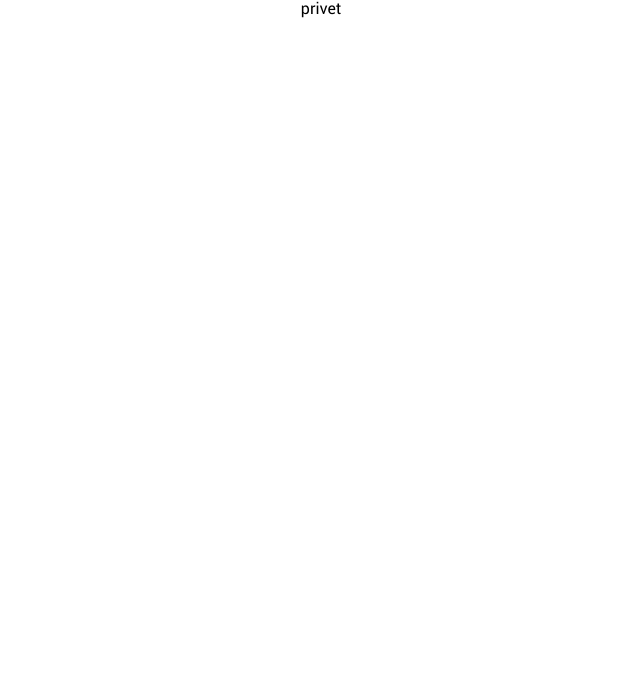
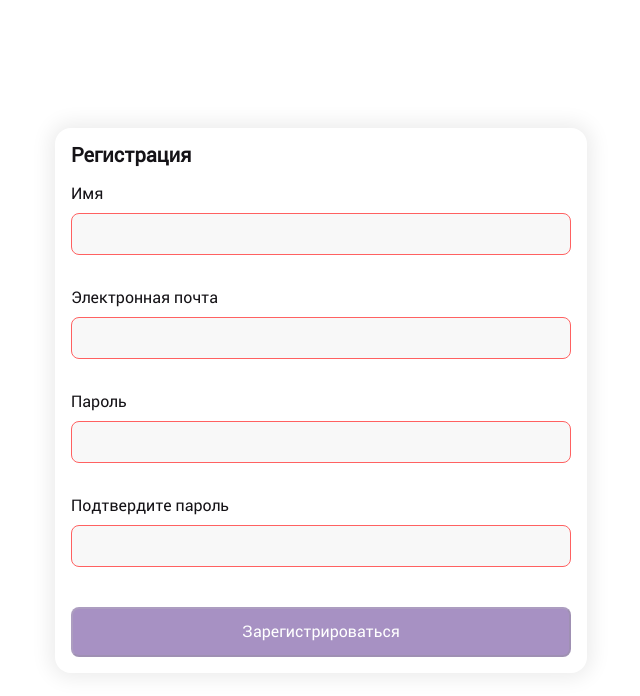
Before and after one commit to Zoytz/for-Antipoff-group, a React (Create React App) app: page /#/register in a window 1280 px wide. Shown: the top 696 px of the page, without its empty margins (319-959 px from the left). Built offline with nearby package versions, Linux system fonts and the light colour scheme.

Commit message:
feat: added UseFormWithValidation, RegisterForm

```diff
--- a/src/components/App/App.tsx
+++ b/src/components/App/App.tsx
@@ -3,16 +3,28 @@ import Form from '../Form/Form';
 import Input from '../Input/Input';
 import Main from '../Main/Main';
 import UserPage from '../UserPage/UserPage';
-import { Routes, Route, useNavigate, Navigate } from 'react-router-dom';
+import { Routes, Route } from 'react-router-dom';
+import ProtectedRoute from '../ProtectedRoute/ProtectedRoute';
+import RegisterForm from '../RegisterForm/RegisterForm';
 
 function App() {
   return (
     <div className="page">
       <Routes>
-        <Route path='/register' element={`privet`} />
+        <Route path='/register' element={<RegisterForm />} />
         <Route path='/login' element={`privet`} />
-        <Route path='/' element={`privet`} />
-        <Route path='/user/:userId' element={`privet`} />
+        <Route path='/' element=
+          {
+            <ProtectedRoute isLoggedIn={false}>
+              <Main />
+            </ProtectedRoute>
+          } />
+        <Route path='/user/:userId' element=
+          {
+            <ProtectedRoute isLoggedIn={false}>
+              <UserPage />
+            </ProtectedRoute>
+          } />
       </Routes>
     </div>
   );
--- a/src/components/Form/Form.css
+++ b/src/components/Form/Form.css
@@ -1,5 +1,5 @@
 .form {
-  margin: 0;
+  margin: auto;
   width: 500px;
   flex: 0 1 auto;
   border-radius: 16px;
@@ -28,3 +28,7 @@
   background-color: #512689;
   margin-top: 24px;
 }
+
+.form__button_type_disabled {
+  opacity: .5;
+}
--- a/src/components/Form/Form.tsx
+++ b/src/components/Form/Form.tsx
@@ -4,14 +4,15 @@ type PropsType = {
   children: ReactNode
   buttonText: string
   title: string
+  isFormValid: boolean
 }
 
-const Form: FC<PropsType> = ({ children, buttonText, title }) => {
+const Form: FC<PropsType> = ({ children, buttonText, title, isFormValid }) => {
   return (
     <form name="register" className="form">
       <h1 className="form__title">{title}</h1>
       { children }
-      <button className="form__button">{buttonText}</button>
+      <button disabled={!isFormValid} className={`form__button ${isFormValid ? "" : "form__button_type_disabled"}`}>{buttonText}</button>
     </form>
   )
 }
--- a/src/components/Input/Input.tsx
+++ b/src/components/Input/Input.tsx
@@ -1,18 +1,20 @@
-import { FC } from 'react';
+import { FC, ChangeEvent } from 'react';
 
 type PropsType = {
   type: string
   error: string
   name: string
   label: string
+  value: string
+  required: boolean
+  onChange: (e: ChangeEvent<HTMLInputElement>) => void
 }
 
-
-const Input: FC<PropsType> = ({ type, error, name, label }) => {
+const Input: FC<PropsType> = ({ type, error, name, label, required, onChange, value }) => {
   return (
     <label htmlFor={name} className="input__label">
       {label}
-      <input type={type} className="input input_type_error" name={name} />
+      <input value={value || ''} onChange={onChange} required={required} type={type} className="input input_type_error" name={name} />
       <span className="input__error input__error_type_visible">{error}</span>
     </label>
   )
--- a/src/components/ProtectedRoute/ProtectedRoute.tsx
+++ b/src/components/ProtectedRoute/ProtectedRoute.tsx
@@ -1,16 +1,15 @@
-import React, {FC, ReactNode} from "react";
+import {FC, ReactElement} from "react";
 import { Navigate } from "react-router-dom";
 
 type PropsType = {
   isLoggedIn: boolean
-  children: ReactNode
+  children: ReactElement
 }
 
-const ProtectedRoute:FC<PropsType> = React.memo(() => {
+const ProtectedRoute: FC<PropsType> = ({isLoggedIn, children}) => {
   return (
-    <></>
-    // isLoggedIn ? children : <Navigate to="/movies" />
+    isLoggedIn ? children : <Navigate to="/register" />
   );
-});
+};
 
 export default ProtectedRoute;
--- /dev/null
+++ b/src/components/RegisterForm/RegisterForm.tsx
@@ -0,0 +1,19 @@
+import Form from '../Form/Form';
+import Input from '../Input/Input';
+import { useFormWithValidation } from '../../hooks/useFormWithValidation';
+
+const RegisterForm = () => {
+
+  const { values, handleChange, isFormValid, resetForm, errors } = useFormWithValidation();
+
+  return (
+    <Form isFormValid={isFormValid} title="Регистрация" buttonText="Зарегистрироваться" >
+      <Input required={true} onChange={handleChange} value={values.name} type="text" label="Имя" error={errors.name} name="name" />
+      <Input required={true} onChange={handleChange} value={values.email} type="email" label="Электронная почта" error={errors.email} name="email" />
+      <Input required={true} onChange={handleChange} value={values.password} type="password" label="Пароль" error={errors.password} name="password" />
+      <Input required={true} onChange={handleChange} value={values.confirm} type="password" label="Подтвердите пароль" error={errors.confirm} name="confirm" />
+    </Form>
+  )
+};
+
+export default RegisterForm;
--- /dev/null
+++ b/src/hooks/useFormWithValidation.ts
@@ -0,0 +1,42 @@
+import { useState, useCallback } from 'react';
+import { ChangeEvent } from 'react';
+
+type useFormWithValidationTypes = {
+  values: Record<string, any>
+  handleChange: (e: ChangeEvent<HTMLInputElement> | ChangeEvent<HTMLSelectElement>) => void
+  errors: Record<string, string>
+  isFormValid: boolean
+  resetForm: (
+    newValues?: Record<string, any>,
+    newErrors?: Record<string, string>,
+    newIsFormValid?: boolean) => void
+}
+
+export function useFormWithValidation ():useFormWithValidationTypes {
+
+  const [values, setValues] = useState({});
+  const [errors, setErrors] = useState({});
+  const [isFormValid, setIsFormValid] = useState(false);
+
+  const handleChange = (e: ChangeEvent<HTMLInputElement> | ChangeEvent<HTMLSelectElement>) => {
+    const input: EventTarget & HTMLInputElement | HTMLSelectElement = e.target;
+    const name: string = input.name;
+    const value: string = input.value;
+    setValues((values) => ({...values, [name]: value}));
+    setErrors((errors) => ({...errors, [name]: input.validationMessage}));
+    if (input.closest('form')) {
+      setIsFormValid(input.closest('form')!.checkValidity());
+    }
+  }
+
+  const resetForm = useCallback((
+    newValues = {},
+    newErrors = {},
+    newIsFormValid = (false)) => {
+    setValues(newValues);
+    setErrors(newErrors);
+    setIsFormValid(newIsFormValid);
+  }, [setValues, setErrors, setIsFormValid]);
+
+  return {values, handleChange, errors, isFormValid, resetForm}
+}
```
Also changed, not shown: src/components/LoginForm/LoginForm.tsx (added, +10 -0 lines), public/manifest.json.
